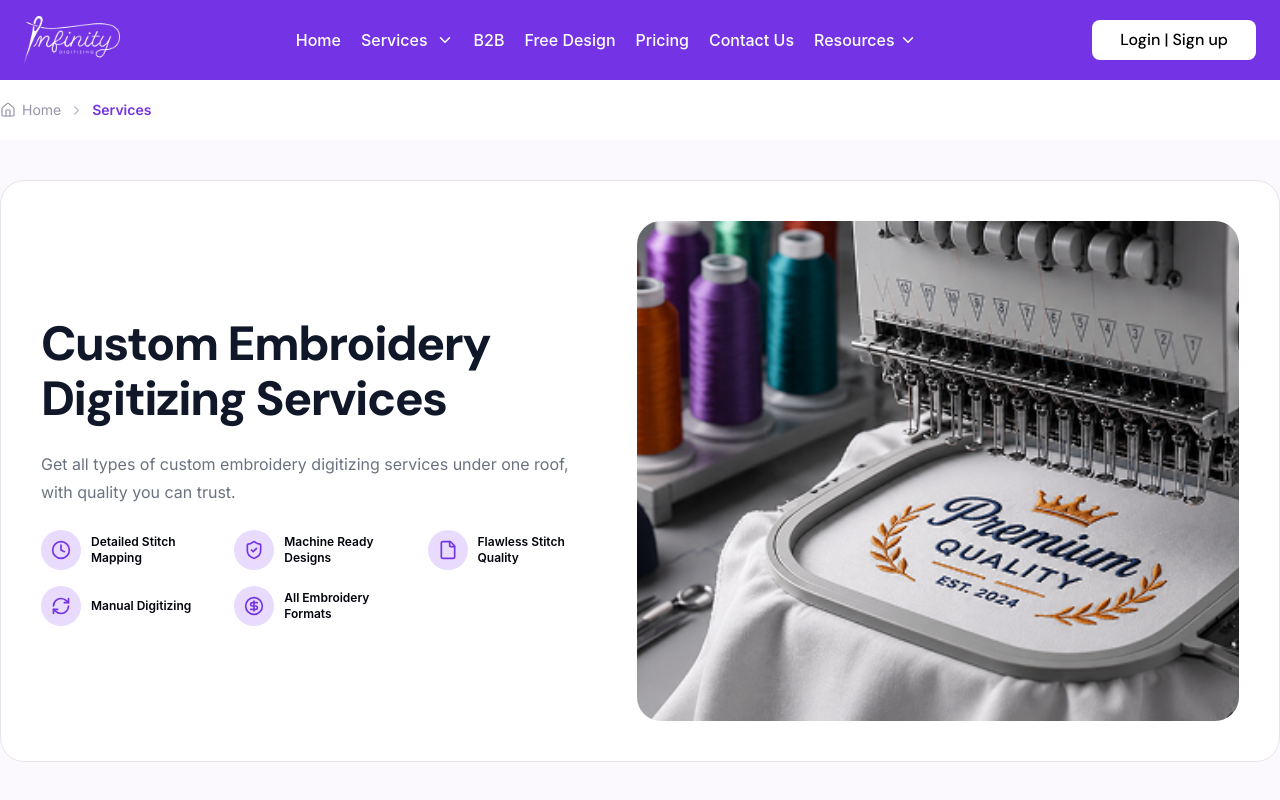
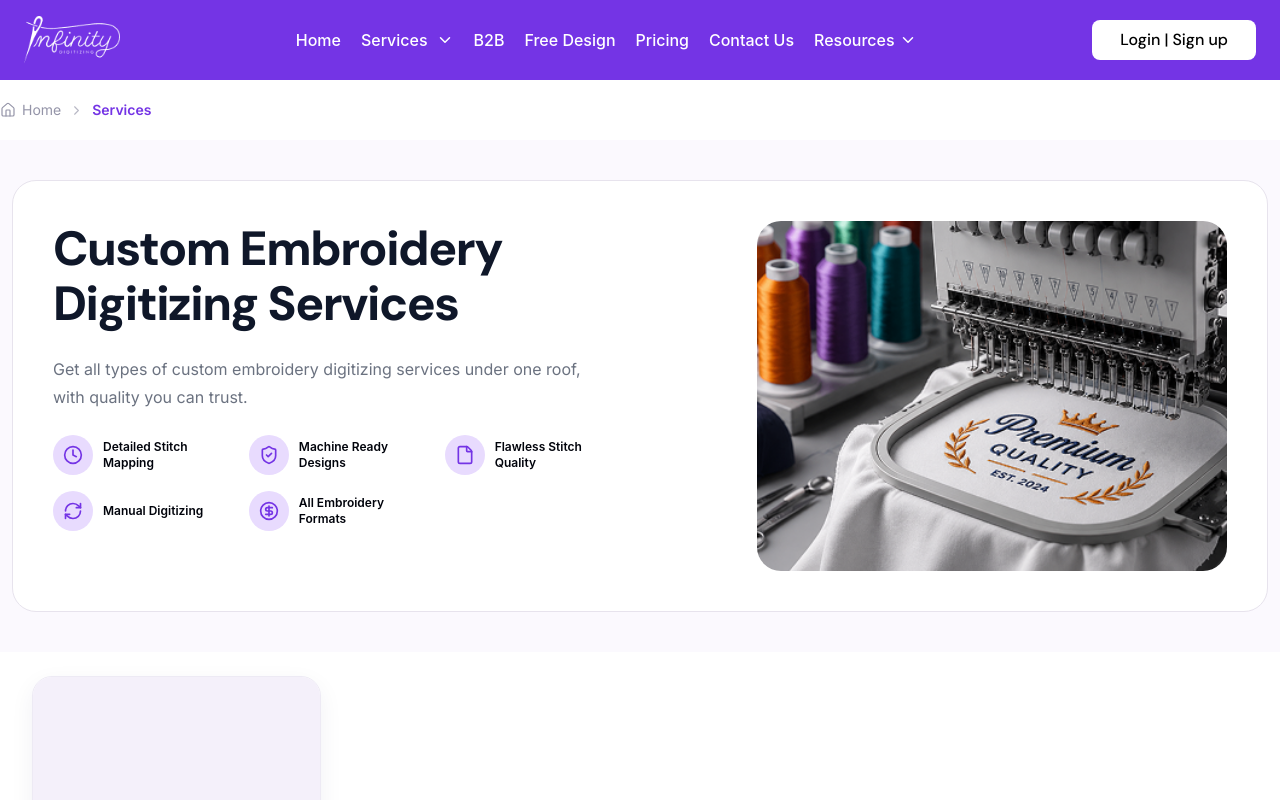
Before and after one commit to Syedaa-Ayesha/InfinityDigitizer, a React (Vite) app: page /services in a window 1280 px wide. Shown: the top 800 px of the page. Built offline with nearby package versions, Linux system fonts and the light colour scheme.

Commit message:
ServicePageHero Updated

```diff
--- a/src/assets/components/sections/ServiceSections/ServicePageHero.jsx
+++ b/src/assets/components/sections/ServiceSections/ServicePageHero.jsx
@@ -8,7 +8,7 @@ const ServicePageHero = ({
   reverse = false,
 }) => {
   return (
-    <section className="bg-[#FBF9FE] py-6 sm:py-8 lg:py-10">
+    <section className="bg-[#FBF9FE] px-[12px] py-6 sm:py-8 lg:py-10">
       <div
         className={`
           mx-auto
@@ -27,7 +27,7 @@ const ServicePageHero = ({
           sm:p-6
           md:p-8
           lg:flex-row
-          lg:items-center
+
           lg:justify-between
           lg:gap-10
           xl:p-10
@@ -104,7 +104,7 @@ const ServicePageHero = ({
         </div>
 
         {/* Image */}
-        <div className="w-full lg:w-[52%]">
+        <div className="w-full lg:w-[40%]">
           <div
             className="
               h-[280px]
@@ -112,9 +112,7 @@ const ServicePageHero = ({
               rounded-2xl
               sm:h-[350px]
               sm:rounded-3xl
-              md:h-[420px]
-              lg:h-[480px]
-              xl:h-[500px]
+
             "
           >
             <img
```
Also changed, not shown: src/assets/components/sections/ServiceDetailsPagesSection/ServiceHero.jsx (line endings or trailing spaces).
